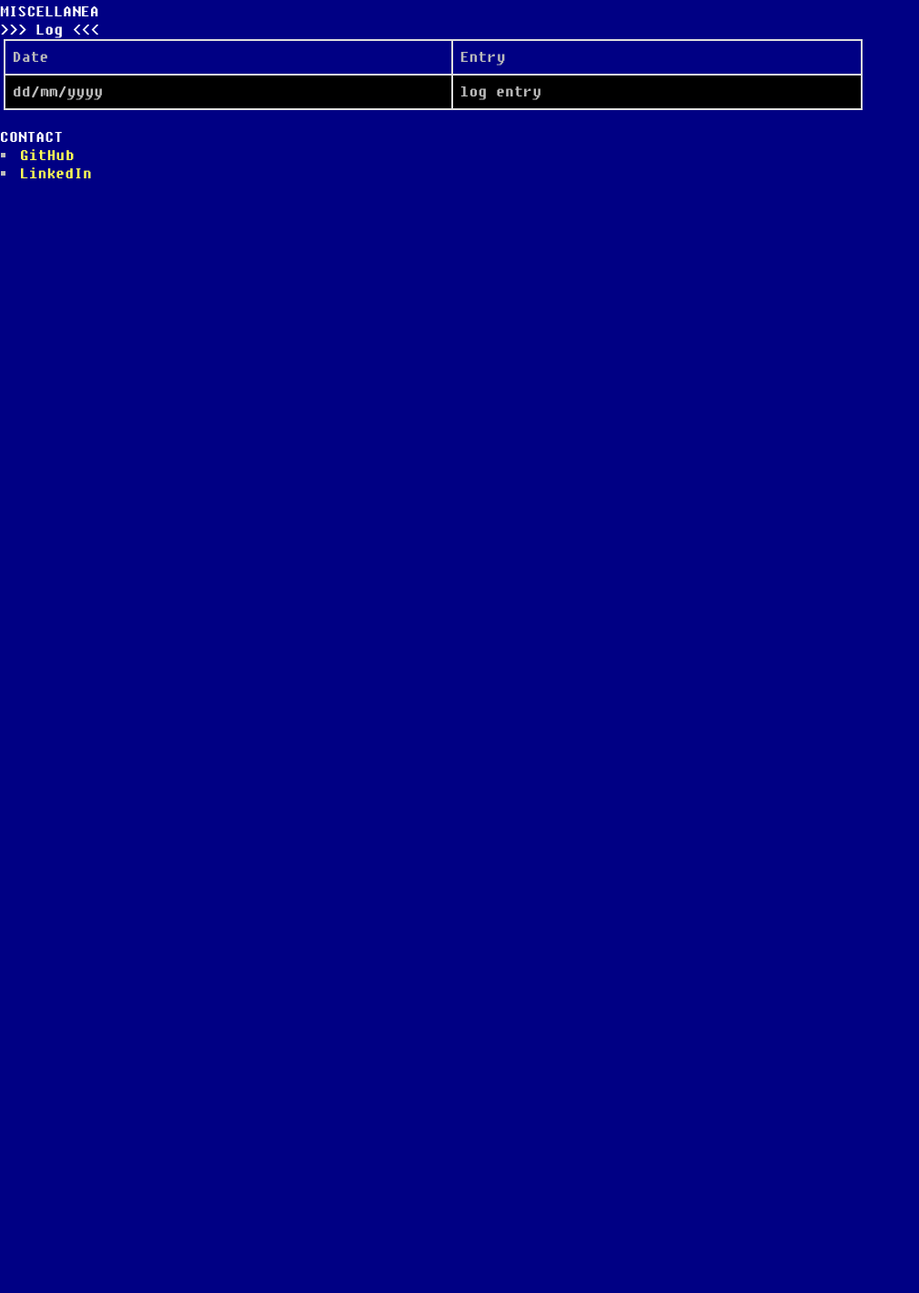
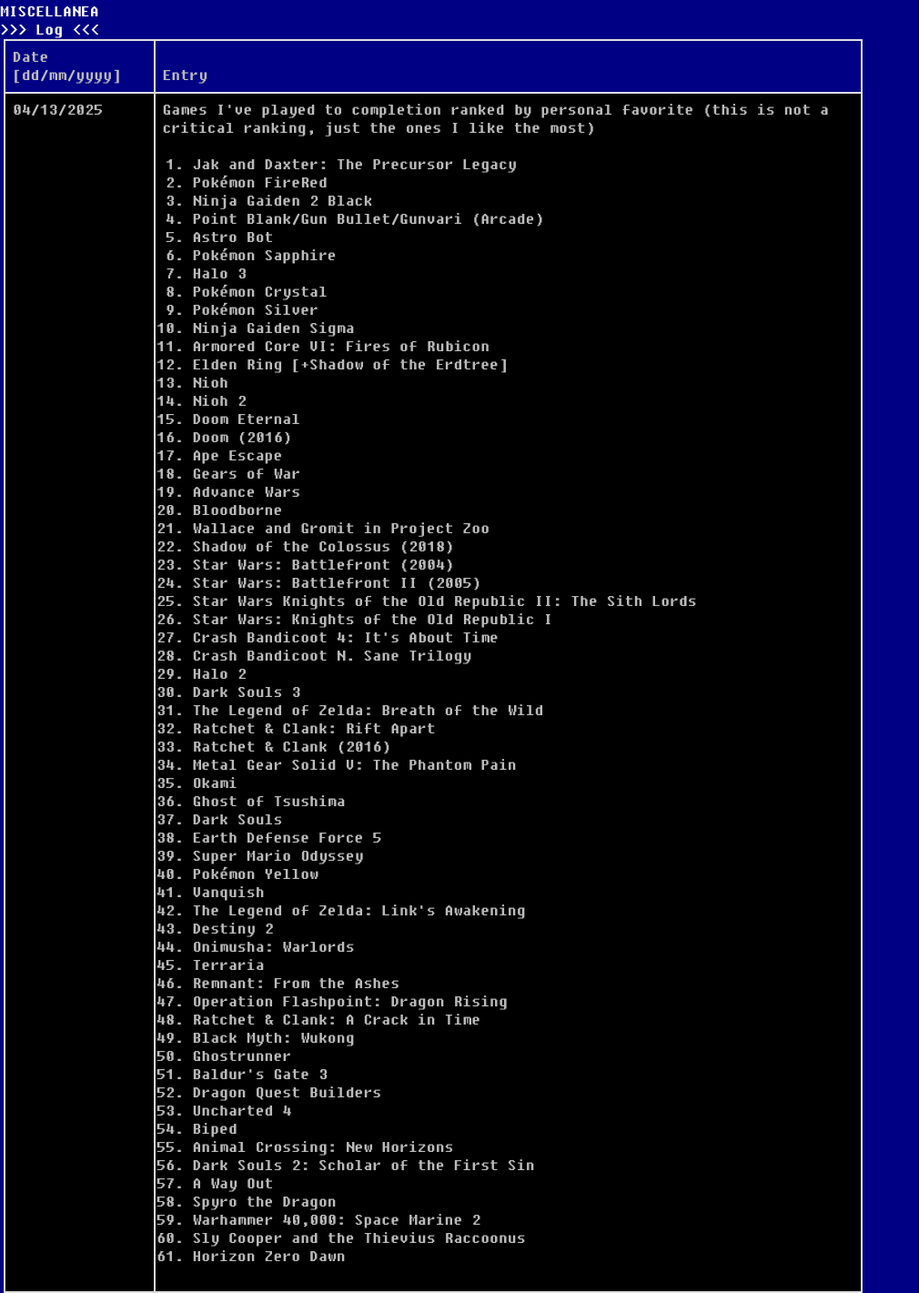
Before and after one commit to hlatourette/hlatourette.me, a plain HTML site: page src/index.html in a window 1280 px wide. Shown: the part 195-1616 px from the top of the page at 91% size, without its empty margins (0-1010 px from the left). Before the commit the page ends 800 px from the top, so only its background shows below. Drawn offline with nearby package versions, Linux system fonts and the light colour scheme.

Commit message:
feat (log): game rankings

```diff
--- a/src/index.html
+++ b/src/index.html
@@ -46,14 +46,79 @@
           <caption class="text-left" hidden>Log</caption>
           <thead>
             <tr>
-              <th>Date</th>
+              <th>Date [dd/mm/yyyy]</th>
               <th>Entry</th>
             </tr>
           </thead>
           <tbody>
             <tr class="info">
-              <td>dd/mm/yyyy</td>
-              <td>log entry</td>
+              <td>04/13/2025</td>
+              <td>
+                <p>Games I've played to completion ranked by personal favorite (this is not a critical ranking, just the ones I like the most)</p>
+                <ol>
+                  <li>Jak and Daxter: The Precursor Legacy</li>
+                  <li>Pokémon FireRed</li>
+                  <li>Ninja Gaiden 2 Black</li>
+                  <li>Point Blank/Gun Bullet/Gunvari (Arcade)</li>
+                  <li>Astro Bot</li>
+                  <li>Pokémon Sapphire</li>
+                  <li>Halo 3</li>
+                  <li>Pokémon Crystal</li>
+                  <li>Pokémon Silver</li>
+                  <li>Ninja Gaiden Sigma</li>
+                  <li>Armored Core VI: Fires of Rubicon</li>
+                  <li>Elden Ring [+Shadow of the Erdtree]</li>
+                  <li>Nioh</li>
+                  <li>Nioh 2</li>
+                  <li>Doom Eternal</li>
+                  <li>Doom (2016)</li>
+                  <li>Ape Escape</li>
+                  <li>Gears of War</li>
+                  <li>Advance Wars</li>
+                  <li>Bloodborne</li>
+                  <li>Wallace and Gromit in Project Zoo</li>
+                  <li>Shadow of the Colossus (2018)</li>
+                  <li>Star Wars: Battlefront (2004)</li>
+                  <li>Star Wars: Battlefront II (2005)</li>
+                  <li>Star Wars Knights of the Old Republic II: The Sith Lords</li>
+                  <li>Star Wars: Knights of the Old Republic I</li>
+                  <li>Crash Bandicoot 4: It's About Time</li>
+                  <li>Crash Bandicoot N. Sane Trilogy</li>
+                  <li>Halo 2</li>
+                  <li>Dark Souls 3</li>
+                  <li>The Legend of Zelda: Breath of the Wild</li>
+                  <li>Ratchet &amp; Clank: Rift Apart</li>
+                  <li>Ratchet &amp; Clank (2016)</li>
+                  <li>Metal Gear Solid V: The Phantom Pain</li>
+                  <li>Okami</li>
+                  <li>Ghost of Tsushima</li>
+                  <li>Dark Souls</li>
+                  <li>Earth Defense Force 5</li>
+                  <li>Super Mario Odyssey</li>
+                  <li>Pokémon Yellow</li>
+                  <li>Vanquish</li>
+                  <li>The Legend of Zelda: Link's Awakening</li>
+                  <li>Destiny 2</li>
+                  <li>Onimusha: Warlords</li>
+                  <li>Terraria</li>
+                  <li>Remnant: From the Ashes</li>
+                  <li>Operation Flashpoint: Dragon Rising</li>
+                  <li>Ratchet &amp; Clank: A Crack in Time</li>
+                  <li>Black Myth: Wukong</li>
+                  <li>Ghostrunner</li>
+                  <li>Baldur's Gate 3</li>
+                  <li>Dragon Quest Builders</li>
+                  <li>Uncharted 4</li>
+                  <li>Biped</li>
+                  <li>Animal Crossing: New Horizons</li>
+                  <li>Dark Souls 2: Scholar of the First Sin</li>
+                  <li>A Way Out</li>
+                  <li>Spyro the Dragon</li>
+                  <li>Warhammer 40,000: Space Marine 2</li>
+                  <li>Sly Cooper and the Thievius Raccoonus</li>
+                  <li>Horizon Zero Dawn</li>
+                </ol>
+              </td>
             </tr>
           </tbody>
         </table>
```
